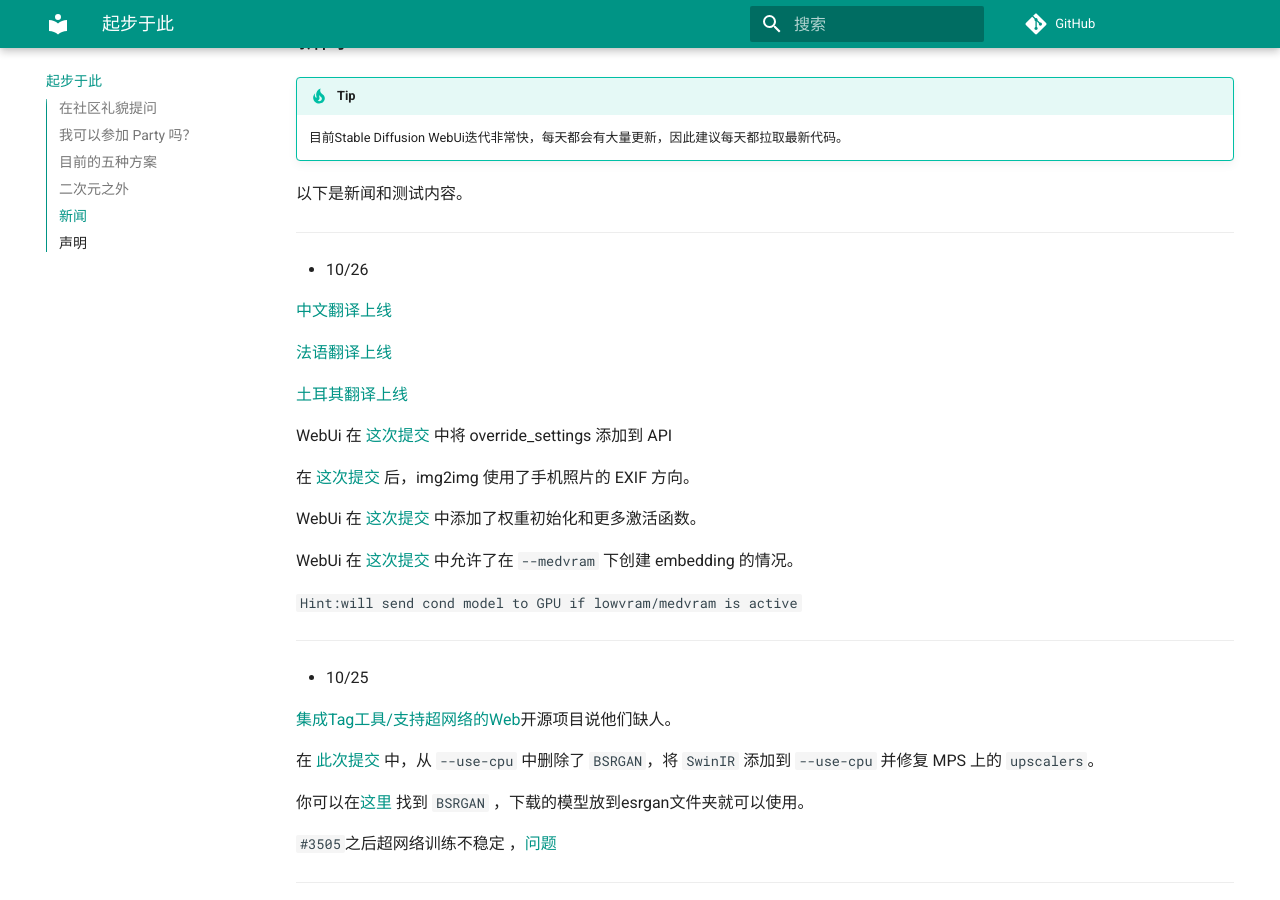
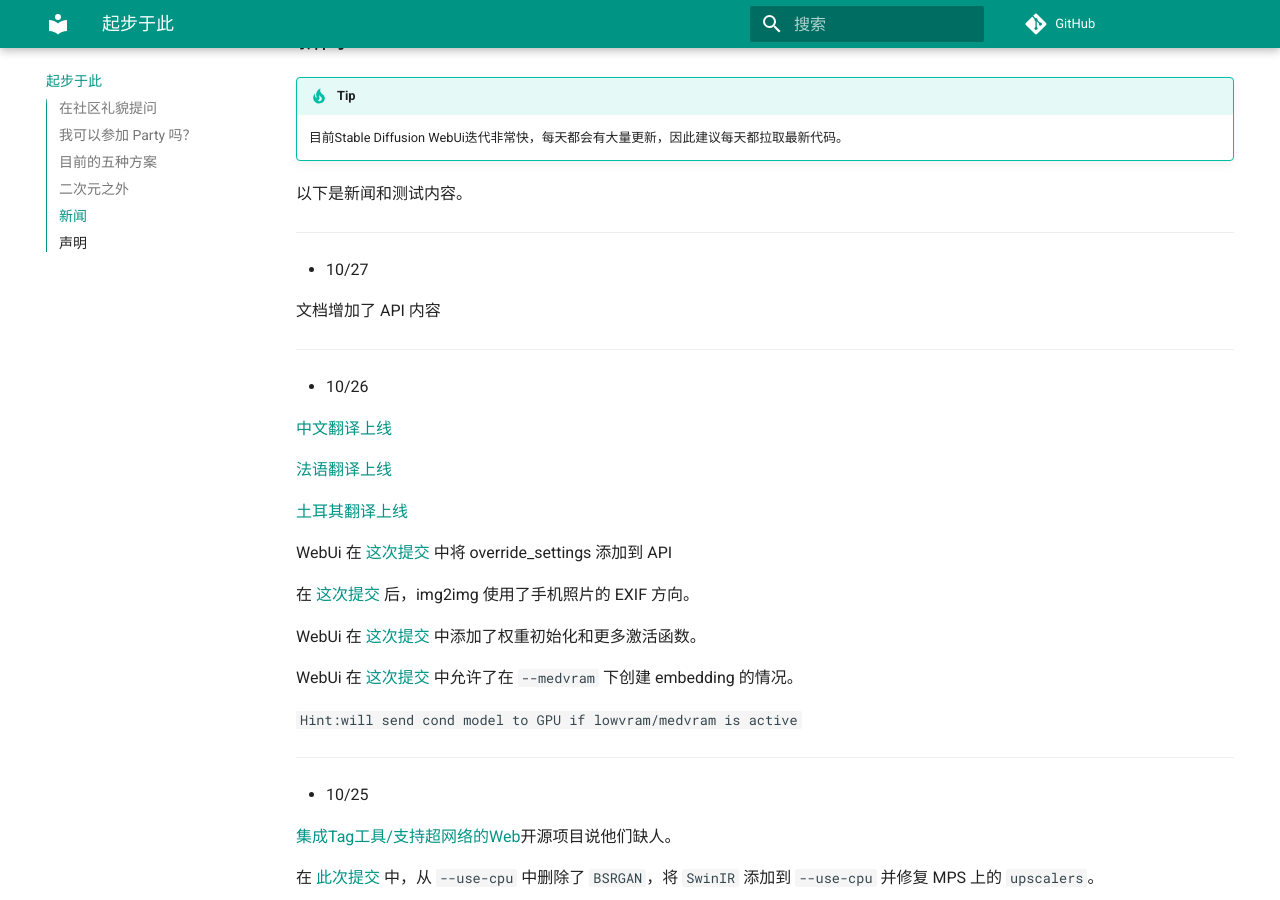
Before and after one commit to sudoskys/StableDiffusionBook, an MkDocs documentation site: the page built from docs/2_prepare.md, in a window 1280 px wide and 900 px high, scrolled down 1627 px. Built offline with MkDocs 1.6.1 and Material for MkDocs 9.7.7, drawn with Linux system fonts in a browser that asks for light colours; comment, search, counter and statistics services are not loaded.

```diff
--- a/docs/2_prepare.md
+++ b/docs/2_prepare.md
@@ -62,6 +62,13 @@
     目前Stable Diffusion WebUi迭代非常快，每天都会有大量更新，因此建议每天都拉取最新代码。
 
 以下是新闻和测试内容。
+
+
+-------
+- 10/27
+
+文档增加了 API 内容
+
 
 -------
 - 10/26
```
Also changed, not shown: docs/3_install.md (+1 -1 lines).
